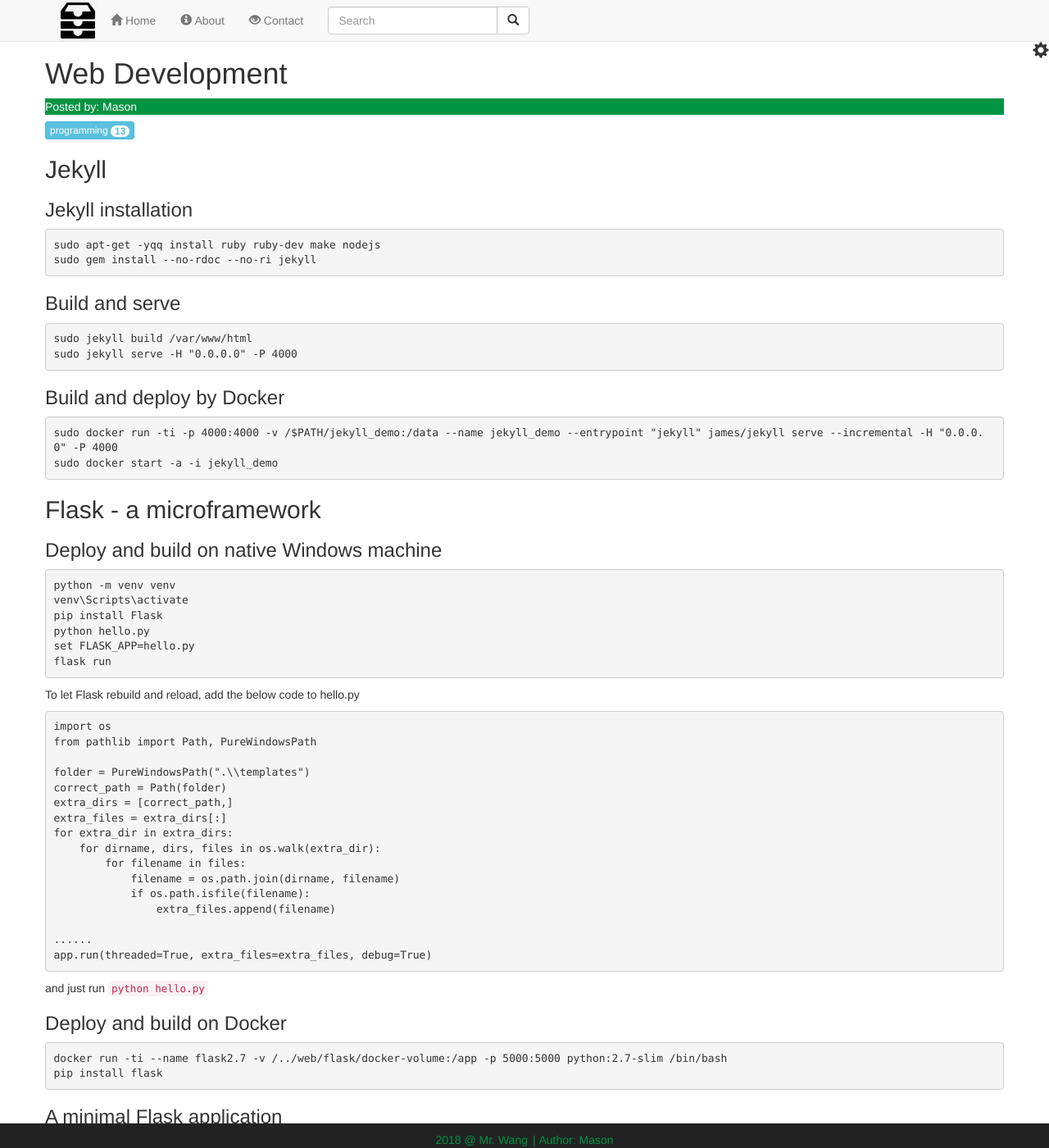
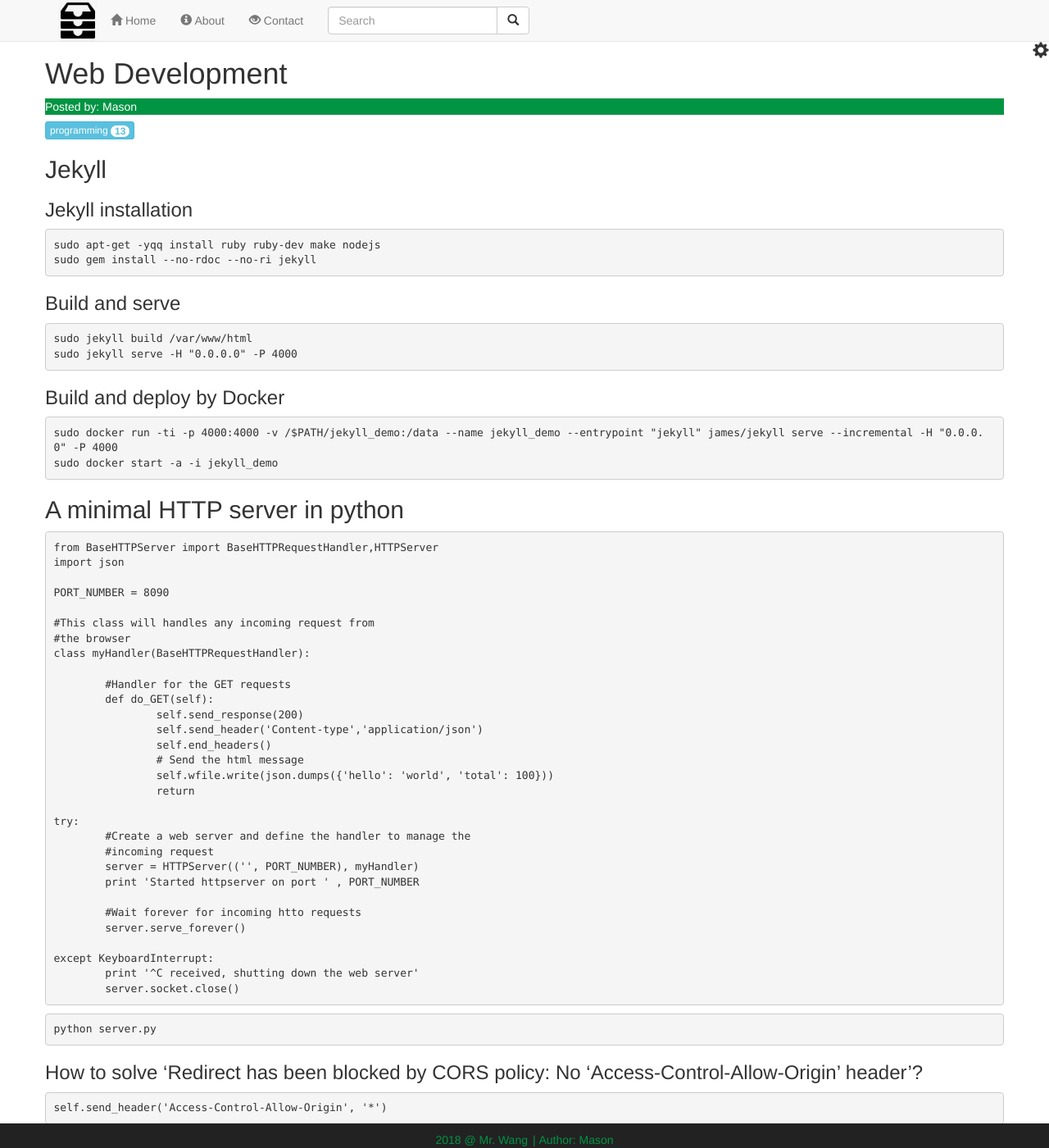
Before and after one commit to mason-mx/jekyll_demo, a Jekyll site: the page built from _posts/1000-01-01-webdev.md, in a window 1280 px wide and 1400 px high. Shown: the whole window at 82% size. Built offline with Jekyll 4.4.1, drawn with Linux system fonts in a browser that asks for light colours; nearby versions of some CDN libraries.

Commit message:
added a minimal http server in python

````diff
--- a/_posts/1000-01-01-webdev.md
+++ b/_posts/1000-01-01-webdev.md
@@ -28,6 +28,51 @@
 ```
 sudo docker run -ti -p 4000:4000 -v /$PATH/jekyll_demo:/data --name jekyll_demo --entrypoint "jekyll" james/jekyll serve --incremental -H "0.0.0.0" -P 4000
 sudo docker start -a -i jekyll_demo
+```
+
+## A minimal HTTP server in python
+
+```
+from BaseHTTPServer import BaseHTTPRequestHandler,HTTPServer
+import json
+
+PORT_NUMBER = 8090
+
+#This class will handles any incoming request from
+#the browser
+class myHandler(BaseHTTPRequestHandler):
+
+	#Handler for the GET requests
+	def do_GET(self):
+		self.send_response(200)
+		self.send_header('Content-type','application/json')
+		self.end_headers()
+		# Send the html message
+		self.wfile.write(json.dumps({'hello': 'world', 'total': 100}))
+		return
+
+try:
+	#Create a web server and define the handler to manage the
+	#incoming request
+	server = HTTPServer(('', PORT_NUMBER), myHandler)
+	print 'Started httpserver on port ' , PORT_NUMBER
+
+	#Wait forever for incoming htto requests
+	server.serve_forever()
+
+except KeyboardInterrupt:
+	print '^C received, shutting down the web server'
+	server.socket.close()
+```
+
+```
+python server.py
+```
+
+### How to solve 'Redirect has been blocked by CORS policy: No 'Access-Control-Allow-Origin' header'?
+
+```
+self.send_header('Access-Control-Allow-Origin', '*')
 ```
 
 ## Flask - a microframework
````
